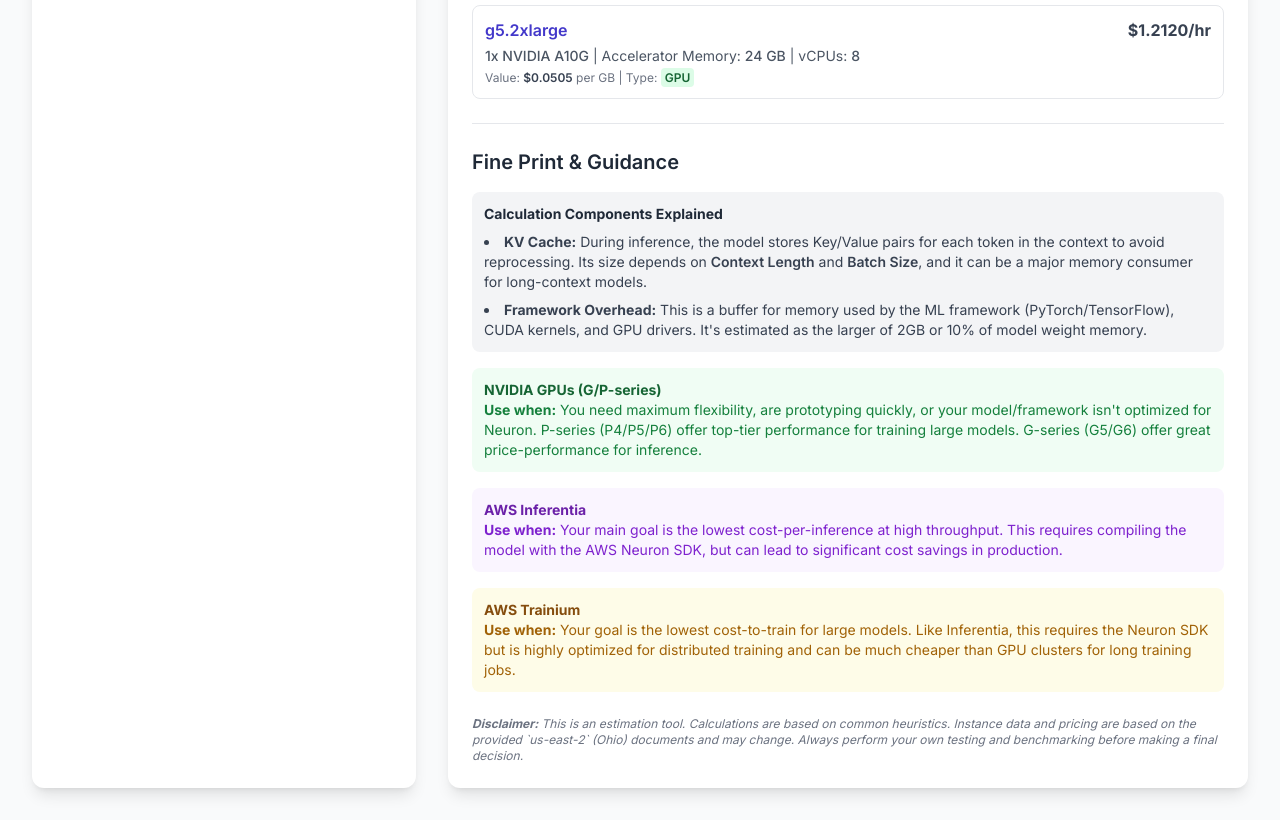
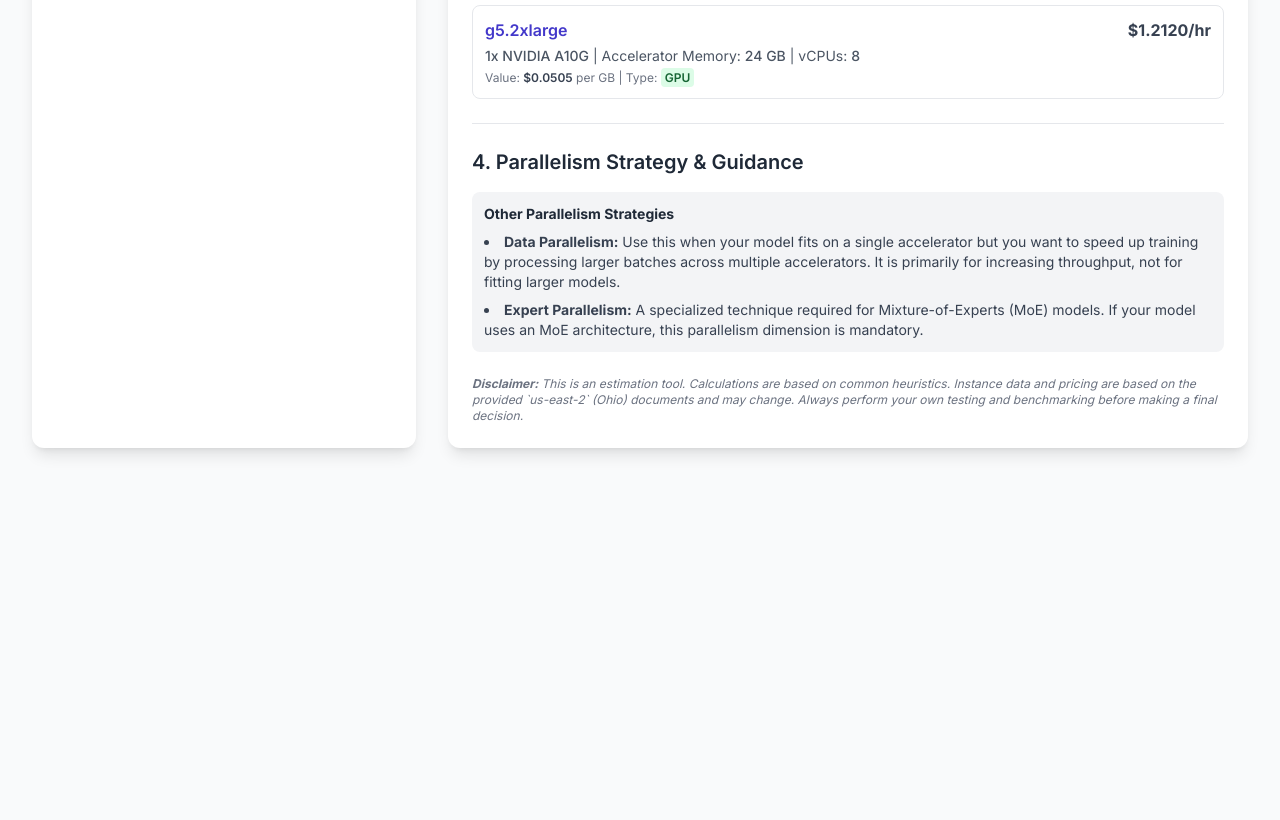
Before and after one commit to the-ai-pilots/ai-inference-stack, a website: page dist/index.html in a window 1280 px wide. Shown: the part 921-1741 px from the top of the page. After the commit the page ends 1401 px from the top, so only its background shows below. Drawn offline with nearby package versions, Linux system fonts and the light colour scheme.

Commit message:
Updates to account for parallelism techniques

```diff
--- a/dist/index.html
+++ b/dist/index.html
@@ -184,6 +184,10 @@
             let requiredMemory = 0;
             let calculationBreakdown = {};
             let finePrint = '';
+            let parallelismRec = {
+                type: 'None',
+                note: 'Your model fits on a single accelerator; no parallelism is required.'
+            };
 
             if (task === 'inference') {
                 const contextLength = parseInt(contextLengthEl.value, 10) || 0;
@@ -206,8 +210,8 @@
             }
 
             renderSummary(requiredMemory, calculationBreakdown, finePrint);
-            findAndRenderInstances(requiredMemory);
-            renderGuidance();
+            const recommendation = findAndRenderInstances(requiredMemory);
+            renderGuidance(recommendation);
         }
 
         function calculateInferenceMemory(modelSize, quantizationBytes, contextLength, batchSize) {
@@ -272,32 +276,33 @@
 
         function findAndRenderInstances(requiredMemory) {
             let html = '<h2 class="text-xl font-semibold mb-4">3. Instance Recommendations</h2>';
-            let found = false;
+            let recommendationType = 'none';
 
             const singleGpuFits = instanceData.filter(inst => inst.gpuMemoryPerGpu >= requiredMemory && inst.price > 0);
             if (singleGpuFits.length > 0) {
                 html += renderInstanceSection('Single Accelerator Instances', singleGpuFits, 'single');
-                found = true;
+                recommendationType = 'single';
             }
 
             const multiGpuFits = instanceData.filter(inst => inst.gpus > 1 && inst.totalGpuMemory >= requiredMemory && inst.gpuMemoryPerGpu < requiredMemory && inst.price > 0);
             if (multiGpuFits.length > 0) {
-                html += renderInstanceSection('Multi-Accelerator Instances (Requires Model Parallelism)', multiGpuFits, 'multi');
-                found = true;
+                html += renderInstanceSection('Multi-Accelerator Instances', multiGpuFits, 'multi');
+                recommendationType = recommendationType === 'single' ? 'single_and_multi' : 'multi';
             }
 
-            if (!found && requiredMemory > 0) {
+            if (recommendationType === 'none' && requiredMemory > 0) {
                  html += renderClusterSection('UltraCluster Recommendations (Multi-Node)', requiredMemory);
-                 found = true;
+                 recommendationType = 'cluster';
             }
 
-            if (!found) {
+            if (recommendationType === 'none') {
                 html += `<div class="text-center p-6 border-2 border-dashed rounded-lg">
                             <p class="font-semibold text-gray-700">No suitable instance found for ${requiredMemory.toFixed(2)} GB requirement.</p>
                             <p class="text-sm text-gray-500 mt-1">Your model might be too large for available instances. Consider reducing model size or using more aggressive quantization.</p>
                         </div>`;
             }
             recommendationsEl.innerHTML = html;
+            return recommendationType;
         }
 
         // --- Rendering Logic ---
@@ -412,9 +417,6 @@
                         <p class="text-sm text-gray-600 mt-1">
                            Total Memory: <span class="font-medium">${config.totalClusterMemory.toLocaleString()} GB</span> | Type: <span class="font-semibold px-1 py-0.5 rounded ${colorClass}">${config.type}</span>
                         </p>
-                         <p class="text-xs text-gray-500 mt-1">
-                            Requires advanced multi-node parallelism frameworks like FSDP.
-                        </p>
                     </div>
                 `
             }).join('');
@@ -428,28 +430,32 @@
         }
 
 
-        function renderGuidance() {
+        function renderGuidance(recommendationType) {
+            let parallelismHtml = '';
+            if (recommendationType === 'multi' || recommendationType === 'single_and_multi') {
+                parallelismHtml = `
+                    <div class="p-3 bg-blue-50 rounded-lg">
+                        <h4 class="font-bold text-blue-800">Recommended Strategy: Model Parallelism</h4>
+                        <p class="text-blue-700">Your model is too large for a single accelerator but fits on a multi-accelerator instance. Use a combination of <strong class="font-semibold">Tensor Parallelism</strong> (splitting layers across accelerators) and <strong class="font-semibold">Pipeline Parallelism</strong> (splitting the whole model layer-by-layer) to distribute the workload.</p>
+                    </div>`;
+            } else if (recommendationType === 'cluster') {
+                 parallelismHtml = `
+                    <div class="p-3 bg-red-50 rounded-lg">
+                        <h4 class="font-bold text-red-800">Recommended Strategy: Multi-Node Parallelism (FSDP)</h4>
+                        <p class="text-red-700">Your model is too large for any single server. You will need a multi-node cluster. The recommended approach is <strong class="font-semibold">Fully Sharded Data Parallelism (FSDP)</strong>, which shards the model's weights, gradients, and optimizer states across all accelerators in the cluster. This is the most memory-efficient method for very large scale training.</p>
+                    </div>`;
+            }
+
             guidanceEl.innerHTML = `
-                <h2 class="text-xl font-semibold mb-4 border-t pt-6">Fine Print & Guidance</h2>
+                <h2 class="text-xl font-semibold mb-4 border-t pt-6">4. Parallelism Strategy & Guidance</h2>
                 <div class="space-y-4 text-sm">
+                    ${parallelismHtml}
                     <div class="p-3 bg-gray-100 rounded-lg">
-                        <h4 class="font-bold text-gray-800">Calculation Components Explained</h4>
+                        <h4 class="font-bold text-gray-800">Other Parallelism Strategies</h4>
                         <ul class="list-disc list-inside mt-2 space-y-2 text-gray-700">
-                            <li><strong>KV Cache:</strong> During inference, the model stores Key/Value pairs for each token in the context to avoid reprocessing. Its size depends on <span class="font-semibold">Context Length</span> and <span class="font-semibold">Batch Size</span>, and it can be a major memory consumer for long-context models.</li>
-                            <li><strong>Framework Overhead:</strong> This is a buffer for memory used by the ML framework (PyTorch/TensorFlow), CUDA kernels, and GPU drivers. It's estimated as the larger of 2GB or 10% of model weight memory.</li>
+                            <li><strong>Data Parallelism:</strong> Use this when your model fits on a single accelerator but you want to speed up training by processing larger batches across multiple accelerators. It is primarily for increasing throughput, not for fitting larger models.</li>
+                            <li><strong>Expert Parallelism:</strong> A specialized technique required for Mixture-of-Experts (MoE) models. If your model uses an MoE architecture, this parallelism dimension is mandatory.</li>
                         </ul>
-                    </div>
-                     <div class="p-3 bg-green-50 rounded-lg">
-                        <h4 class="font-bold text-green-800">NVIDIA GPUs (G/P-series)</h4>
-                        <p class="text-green-700"><strong>Use when:</strong> You need maximum flexibility, are prototyping quickly, or your model/framework isn't optimized for Neuron. P-series (P4/P5/P6) offer top-tier performance for training large models. G-series (G5/G6) offer great price-performance for inference.</p>
-                    </div>
-                    <div class="p-3 bg-purple-50 rounded-lg">
-                        <h4 class="font-bold text-purple-800">AWS Inferentia</h4>
-                        <p class="text-purple-700"><strong>Use when:</strong> Your main goal is the lowest cost-per-inference at high throughput. This requires compiling the model with the AWS Neuron SDK, but can lead to significant cost savings in production.</p>
-                    </div>
-                    <div class="p-3 bg-yellow-50 rounded-lg">
-                        <h4 class="font-bold text-yellow-800">AWS Trainium</h4>
-                        <p class="text-yellow-700"><strong>Use when:</strong> Your goal is the lowest cost-to-train for large models. Like Inferentia, this requires the Neuron SDK but is highly optimized for distributed training and can be much cheaper than GPU clusters for long training jobs.</p>
                     </div>
                 </div>
             `;
```
